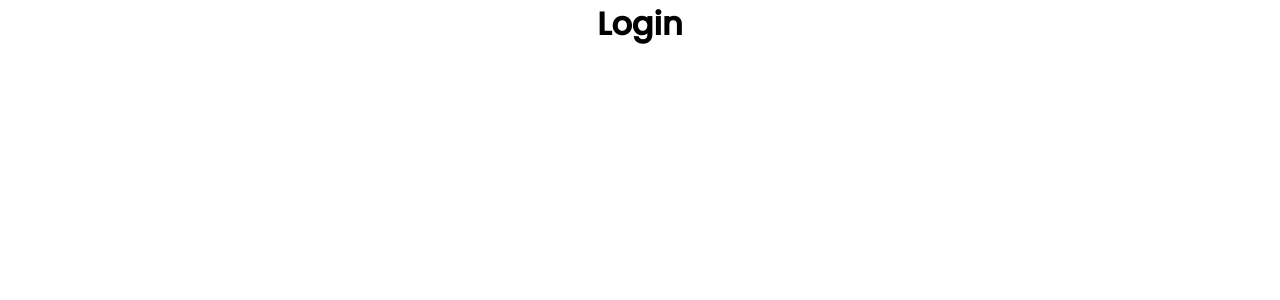
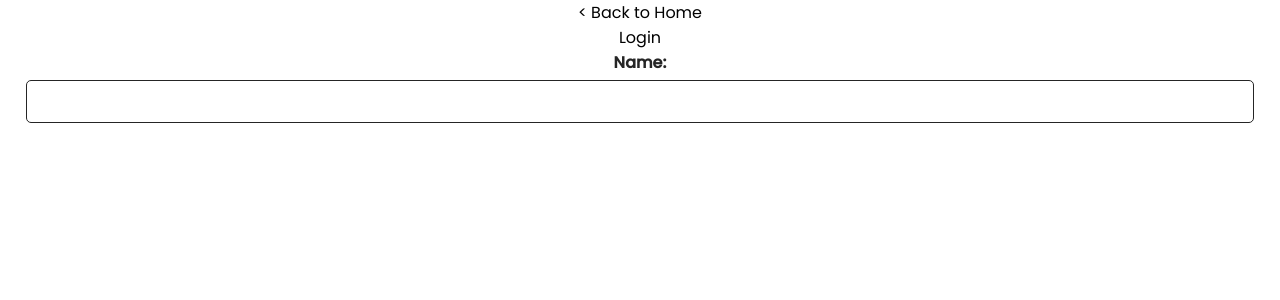
Before and after one commit to vismay12195/EveryCollab, a React (Create React App) app: page /login in a window 1280 px wide. Shown: the top 300 px of the page. Built offline with nearby package versions, Linux system fonts and the light colour scheme.

Commit message:
created the authentication and inputcontrol components

```diff
--- a/src/App.js
+++ b/src/App.js
@@ -1,14 +1,17 @@
 import React from 'react';
 import './App.css';
 import { BrowserRouter as Router, Route, Routes } from 'react-router-dom';
+
 import Home from './Components/Home';
+import Authenticate from './Components/Authenticate/Authenticate';
+
 function App() {
   return (
     <div className="App">
       <Router>
         <Routes>
-          <Route path='/login' element={<h1>Login</h1>} />
-          <Route path='/signup' element={<h1>Sign Up</h1>} />
+          <Route path='/login' element={<Authenticate />} />
+          <Route path='/signup' element={<Authenticate />} />
           <Route path='/account' element={<h1>Account</h1>} />
           <Route path='/' element={<Home />} />
         </Routes>
--- /dev/null
+++ b/src/Components/Authenticate/Authenticate.js
@@ -0,0 +1,22 @@
+import React from "react";
+import styles from "../../../src/Components/Authenticate/Authenticate.module.css"
+import InputControl from "../InputControl/InputControl";
+
+// This component is used to authenticate whether the user needs to signup or login and then redirect to that particular part of the form
+function Authenticate(props) {
+
+    // Taking the decision from the signup state, if it is true then signup otherwise simply login
+    const checkSignUp = props.signup ? true : false;
+    return (
+        <div className={styles.container}>
+            <p className={styles.backToHome}>{"< Back to Home"}</p>
+            <form className={styles.form}>
+                <p className={styles.heading}>{checkSignUp ? "Signup" : "Login"}</p>
+
+                <InputControl />
+            </form>
+        </div>
+    );
+}
+
+export default Authenticate;
--- a/src/Components/Home.js
+++ b/src/Components/Home.js
@@ -9,7 +9,7 @@ const Home = () => {
     const navigateTo = useNavigate();
 
     const redirectOnClick = () => {
-        navigateTo("/login");
+        navigateTo('/login');
     }
     return (
         <div className={styles.container}>
@@ -17,7 +17,7 @@ const Home = () => {
                 <div className={styles.left}>
                     <p className={styles.heading}>EveryCollab</p>
                     <p className={styles.subheading}>A place that gives you complete control over your projects.</p>
-                    <button onClick={redirectOnClick()}>Get Started <ArrowRight /></button>
+                    <button onClick={redirectOnClick}>Get Started <ArrowRight /></button>
                 </div>
                 <div className={styles.right}>
                     <img src={HomeIcon} alt='Homepage img' />
--- a/src/Components/Home.module.css
+++ b/src/Components/Home.module.css
@@ -48,6 +48,7 @@
     display: flex;
     gap: 5px;
     align-items: center;
+    transition: 200ms;
 }
 
 .left button:hover {
--- /dev/null
+++ b/src/Components/InputControl/InputControl.js
@@ -0,0 +1,15 @@
+import React from "react";
+import styles from "../../../src/Components/InputControl/InputControl.module.css"
+
+
+// This component is used to control the input for each field of form, basically updates the input every single time
+function InputControl() {
+    return (
+        <div className={styles.container}>
+            <label>Name:</label>
+            <input type="text" />
+        </div>
+    );
+}
+
+export default InputControl;
--- /dev/null
+++ b/src/Components/InputControl/InputControl.module.css
@@ -0,0 +1,29 @@
+.container {
+    display: flex;
+    flex-direction: column;
+    gap: 5px;
+}
+
+.container label {
+    font-weight: 600;
+    font-size: 1rem;
+    color: #252525;
+}
+
+.container input {
+    border: 1px solid #252525;
+    border-radius: 5px;
+    outline: none;
+    padding: 8px 10px;
+    margin: 0 2%;
+    font-size: 1rem;
+    transition: 200ms;
+}
+
+.container input:hover {
+    border-color: #FAFAFA;
+}
+
+.container input:focus {
+    border-color: #07689F;
+}
```
Also changed, not shown: src/Components/Authenticate/Authenticate.module.css (added).
